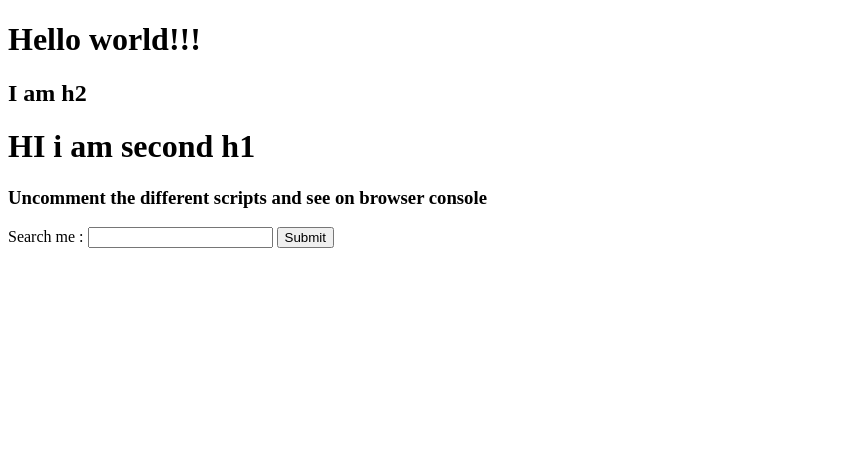
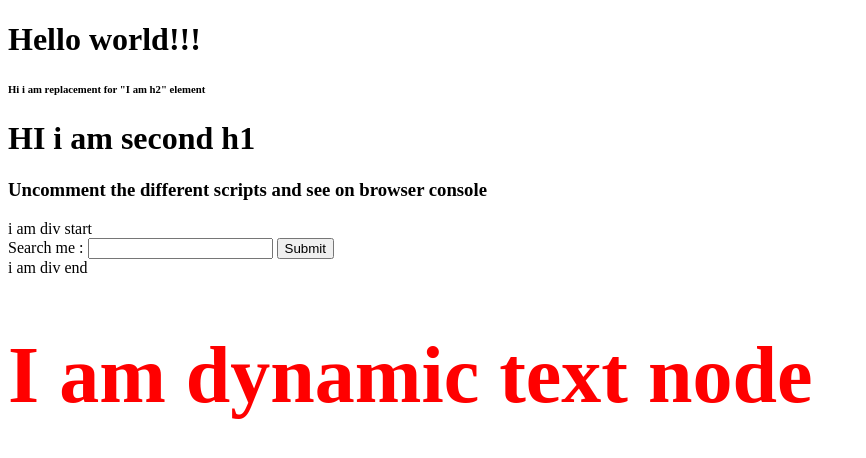
Before and after one commit to parveen-sishodiya-git/javascript-for-beignner, a plain HTML site: page index.html in a window 1280 px wide. Shown: the whole page, without its empty margins (0-866 px from the left). Drawn offline with Linux system fonts and the light colour scheme.

Commit message:
elementCreator added

```diff
--- a/index.html
+++ b/index.html
@@ -9,16 +9,16 @@
 
 <body>
     <h1>Hello world!!!</h1>
-    <h2>I am h2</h2>
+    <h2 id="replaceme">I am h2</h2>
     <h1>HI i am second h1</h1>
 
     <h3>Uncomment the different scripts and see on browser console</h3>
-    <div id="maindiv">
+    <div id="maindiv"> i am div start
         <form action="none.html" method="get">
             Search me : <input type="text" name="name" id="text">
             <button type="submit">Submit</button>
         </form>
-
+i am div end
 
     </div>
     <!-- Console Script -->
@@ -34,7 +34,13 @@
     <!-- <script src="js/variableScope.js"></script> -->
 
     <!-- ElementSelector -->
-    <script src="js/elementSelector.js"></script>
+    <!-- <script src="js/elementSelector.js"></script> -->
+
+    <!-- ElementCreator -->
+    <script src="js/elementCreator.js"></script>
+
+     <!-- Event handler -->
+     <script src="js/elementCreator.js"></script>
 
 </body>
 
--- /dev/null
+++ b/js/elementCreator.js
@@ -0,0 +1,39 @@
+console.log("Hi i will create elements");
+
+/*
+Element append
+*/
+
+// create one element
+let dynamicElement = document.createElement("h1");
+
+// created texxt for the same Element
+let text = document.createTextNode('I am dynamic text node');
+
+//setted different elements properties
+dynamicElement.appendChild(text);
+dynamicElement.className = 'name';
+dynamicElement.id='did';
+dynamicElement.setAttribute('a','b');
+dynamicElement.setAttribute('style','color:red;font-size:5em');
+
+//element with which we will append our element
+let parentElement = document.querySelector('#maindiv');
+parentElement.appendChild(dynamicElement);
+// console.log(parentElement);
+// console.log(dynamicElement);
+
+
+/*
+Element replacement
+*/
+
+let replaceEle = document.createElement('h6');
+replaceEle.id='reId';
+replaceEle.innerHTML = '<b>Hi i am replacement for "I am h2" element</b>';
+console.log(replaceEle);
+
+let replaceMe = document.getElementById('replaceme');
+console.log(replaceMe);
+
+replaceMe.replaceWith(replaceEle);
```
